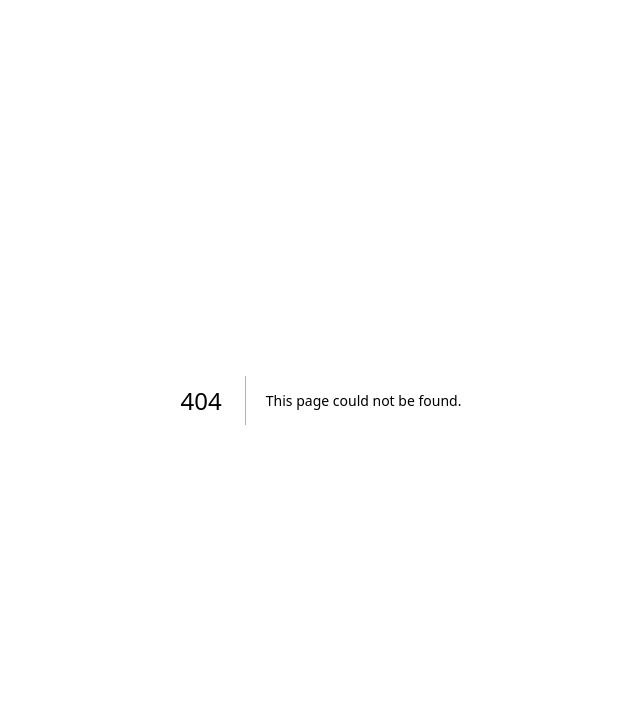
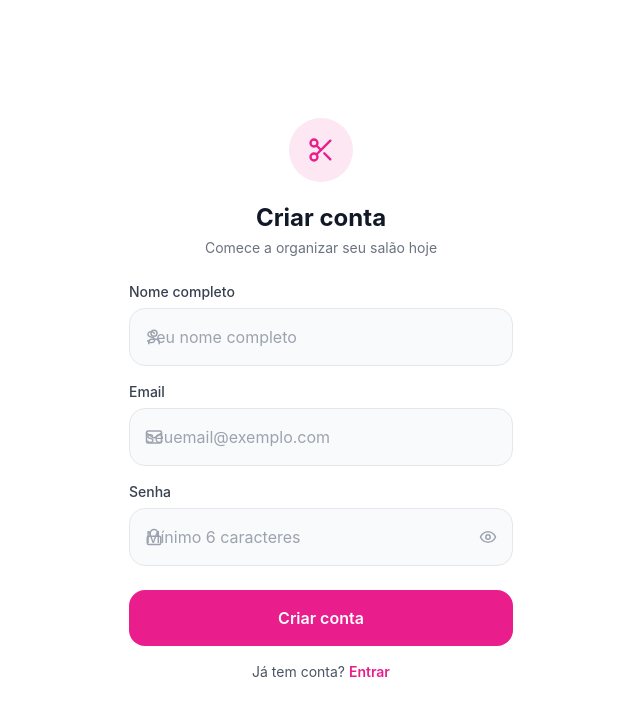
Before and after one commit to juliatedeschi7-creator/salao, a Next.js app: page /cadastro in a window 1280 px wide. Before the commit this address had no page. Shown: the top 716 px of the page, without its empty margins (319-959 px from the left). Built offline with nearby package versions, Linux system fonts and the light colour scheme.

Commit message:
Criar page.tsx

```diff
--- /dev/null
+++ b/src/app/cadastro/page.tsx
@@ -0,0 +1,213 @@
+'use client'
+
+import { useState } from 'react'
+import { supabase } from '@/lib/supabase'
+import { Scissors, Eye, EyeOff, Mail, Lock, User } from 'lucide-react'
+import { useSearchParams } from 'next/navigation'
+
+export default function CadastroPage() {
+  const searchParams = useSearchParams()
+  const tipo = searchParams.get('tipo')
+  const token = searchParams.get('token')
+  const salaoSlug = searchParams.get('salao')
+
+  const [nome, setNome] = useState('')
+  const [email, setEmail] = useState('')
+  const [senha, setSenha] = useState('')
+  const [dataNascimento, setDataNascimento] = useState('')
+  const [mostrarSenha, setMostrarSenha] = useState(false)
+  const [loading, setLoading] = useState(false)
+  const [erro, setErro] = useState('')
+
+  const isCliente = !!salaoSlug
+  const isSalao = tipo === 'salao' || !!token
+
+  async function handleCadastro() {
+    if (!nome || !email || !senha) { setErro('Preencha todos os campos.'); return }
+    if (senha.length < 6) { setErro('A senha deve ter pelo menos 6 caracteres.'); return }
+    if (isCliente && !dataNascimento) { setErro('Informe sua data de nascimento.'); return }
+
+    setLoading(true)
+    setErro('')
+
+    const role = isCliente ? 'cliente' : isSalao ? 'dono_salao' : 'cliente'
+
+    const { data, error } = await supabase.auth.signUp({
+      email: email.trim(),
+      password: senha,
+      options: {
+        data: { nome, role }
+      }
+    })
+
+    if (error) {
+      setErro(error.message === 'User already registered'
+        ? 'Este email já está cadastrado.'
+        : 'Erro ao criar conta. Tente novamente.')
+      setLoading(false)
+      return
+    }
+
+    if (data.user) {
+      await supabase.from('profiles').upsert({
+        id: data.user.id,
+        email: email.trim(),
+        nome,
+        role,
+        aprovado: isCliente ? true : false,
+        ativo: true,
+      })
+
+      if (isCliente && salaoSlug) {
+        const { data: salao } = await supabase
+          .from('saloes')
+          .select('id')
+          .eq('slug', salaoSlug)
+          .single()
+
+        if (salao) {
+          await supabase.from('clientes').insert({
+            salao_id: salao.id,
+            profile_id: data.user.id,
+            nome,
+            email: email.trim(),
+            data_nascimento: dataNascimento || null,
+          })
+
+          await supabase.from('profiles').update({
+            salao_id: salao.id
+          }).eq('id', data.user.id)
+        }
+
+        window.location.href = '/cliente'
+        return
+      }
+
+      if (token) {
+        const { data: convite } = await supabase
+          .from('convites')
+          .select('*, saloes(*)')
+          .eq('token', token)
+          .eq('usado', false)
+          .single()
+
+        if (convite) {
+          await supabase.from('profiles').update({
+            role: convite.role,
+            salao_id: convite.salao_id,
+          }).eq('id', data.user.id)
+
+          await supabase.from('convites').update({ usado: true })
+            .eq('id', convite.id)
+        }
+      }
+
+      window.location.href = isSalao
+        ? '/criar-salao'
+        : '/login?mensagem=Conta criada! Aguarde aprovação.'
+    }
+
+    setLoading(false)
+  }
+
+  return (
+    <div className="min-h-screen bg-white flex flex-col items-center justify-center px-6 py-8">
+      <div className="w-16 h-16 rounded-full bg-pink-100 flex items-center justify-center mb-5">
+        <Scissors className="text-[#E91E8C]" size={28} />
+      </div>
+
+      <h1 className="text-2xl font-bold text-gray-900 mb-1">
+        {isCliente ? 'Criar sua conta' : isSalao ? 'Cadastrar Salão' : 'Criar conta'}
+      </h1>
+      <p className="text-gray-500 text-sm mb-6 text-center">
+        {isCliente
+          ? 'Acesse os serviços do salão'
+          : 'Comece a organizar seu salão hoje'}
+      </p>
+
+      <div className="w-full max-w-sm flex flex-col gap-4">
+        <div>
+          <label className="text-sm font-medium text-gray-700 mb-1.5 block">Nome completo</label>
+          <div className="relative">
+            <User size={18} className="absolute left-4 top-1/2 -translate-y-1/2 text-gray-400" />
+            <input
+              className="input-field pl-11"
+              placeholder="Seu nome completo"
+              value={nome}
+              onChange={e => setNome(e.target.value)}
+            />
+          </div>
+        </div>
+
+        <div>
+          <label className="text-sm font-medium text-gray-700 mb-1.5 block">Email</label>
+          <div className="relative">
+            <Mail size={18} className="absolute left-4 top-1/2 -translate-y-1/2 text-gray-400" />
+            <input
+              className="input-field pl-11"
+              type="email"
+              placeholder="seuemail@exemplo.com"
+              value={email}
+              onChange={e => setEmail(e.target.value)}
+            />
+          </div>
+        </div>
+
+        {isCliente && (
+          <div>
+            <label className="text-sm font-medium text-gray-700 mb-1.5 block">
+              Data de nascimento
+            </label>
+            <input
+              className="input-field"
+              type="date"
+              value={dataNascimento}
+              onChange={e => setDataNascimento(e.target.value)}
+            />
+          </div>
+        )}
+
+        <div>
+          <label className="text-sm font-medium text-gray-700 mb-1.5 block">Senha</label>
+          <div className="relative">
+            <Lock size={18} className="absolute left-4 top-1/2 -translate-y-1/2 text-gray-400" />
+            <input
+              className="input-field pl-11 pr-12"
+              type={mostrarSenha ? 'text' : 'password'}
+              placeholder="Mínimo 6 caracteres"
+              value={senha}
+              onChange={e => setSenha(e.target.value)}
+            />
+            <button
+              className="absolute right-4 top-1/2 -translate-y-1/2 text-gray-400"
+              onClick={() => setMostrarSenha(!mostrarSenha)}
+            >
+              {mostrarSenha ? <EyeOff size={18} /> : <Eye size={18} />}
+            </button>
+          </div>
+        </div>
+
+        {erro && (
+          <div className="bg-red-50 border border-red-200 rounded-xl px-4 py-3">
+            <p className="text-red-600 text-sm text-center">{erro}</p>
+          </div>
+        )}
+
+        <button
+          className="btn-primary mt-2"
+          onClick={handleCadastro}
+          disabled={loading}
+        >
+          {loading ? (
+            <div className="w-5 h-5 border-2 border-white border-t-transparent rounded-full animate-spin" />
+          ) : 'Criar conta'}
+        </button>
+
+        <p className="text-center text-gray-600 text-sm">
+          Já tem conta?{' '}
+          <a href="/login" className="text-[#E91E8C] font-semibold">Entrar</a>
+        </p>
+      </div>
+    </div>
+  )
+}
```
